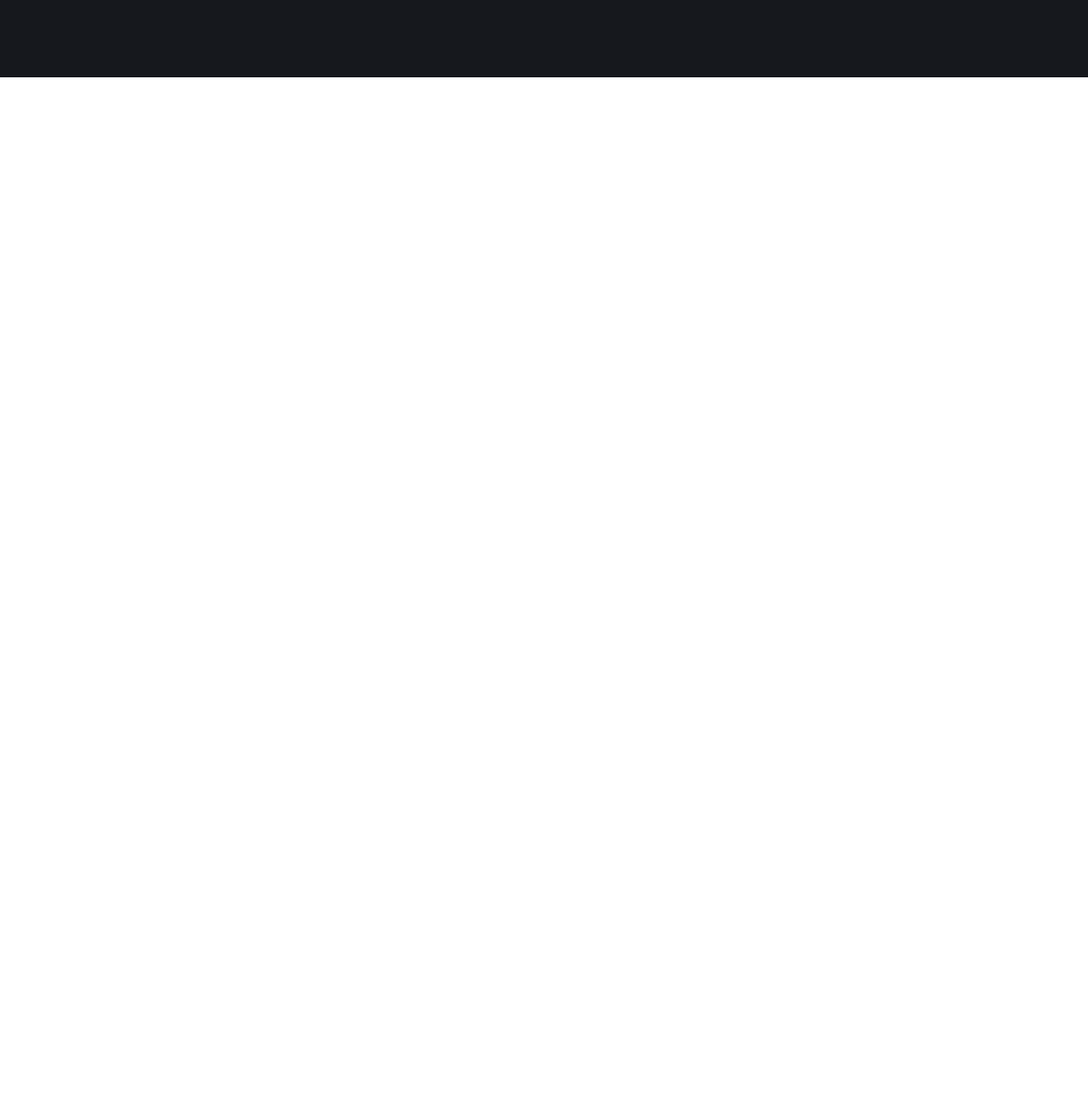
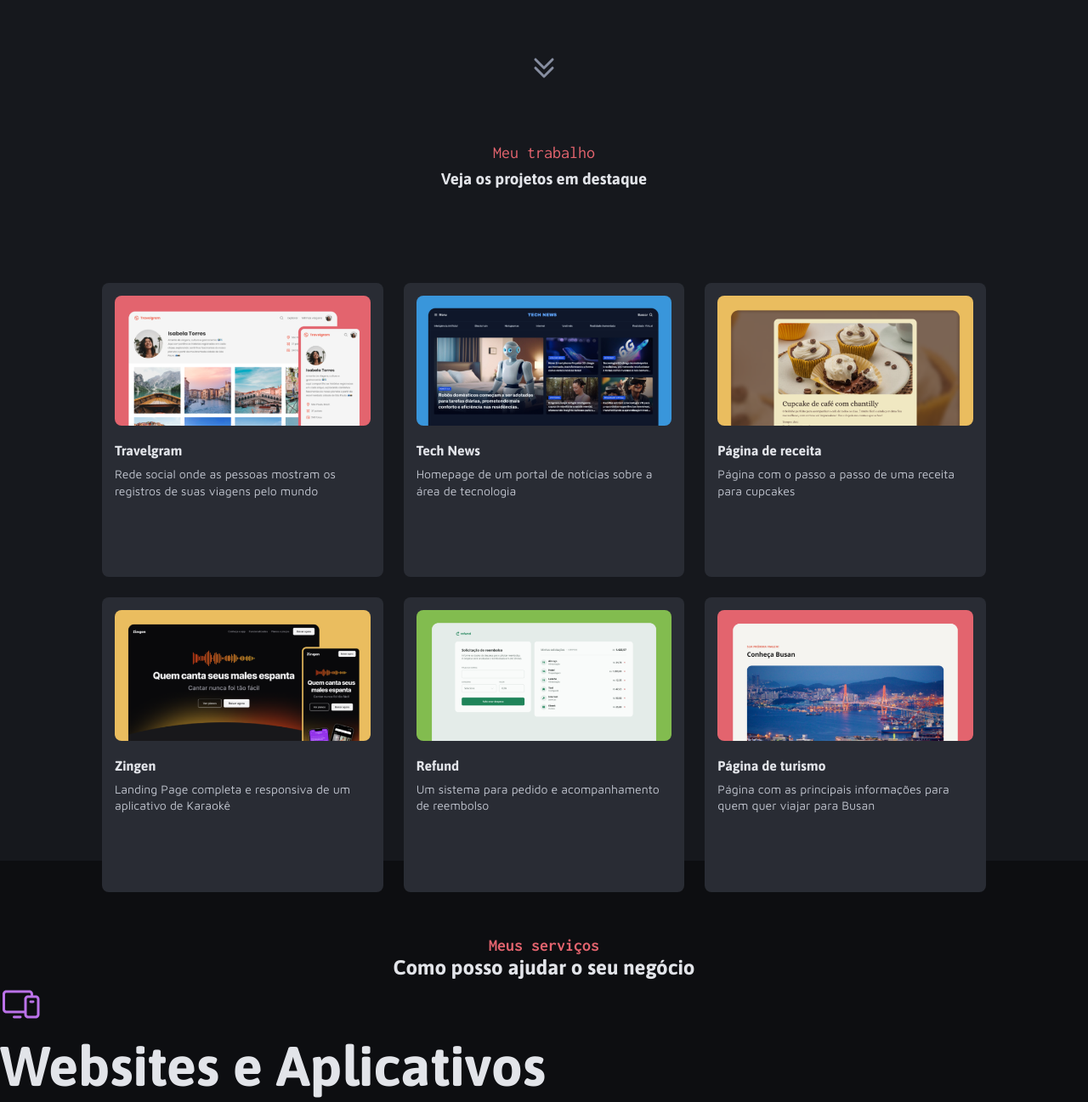
Before and after one commit to mylifebtc/projeto-portfoliodev-rocketseat, a plain HTML site: page index.html in a window 1280 px wide. Shown: the part 659-1956 px from the top of the page at 85% size. Before the commit the page ends 800 px from the top, so only its background shows below. Drawn offline with Linux system fonts and the light colour scheme.

Commit message:
começando a div services

```diff
--- a/index.html
+++ b/index.html
@@ -37,5 +37,96 @@
       <img src="assets/icons/Vector.svg" alt="seta" class="seta">
     </header>
   </div>
+  <div class="container-grid">
+    <div id="gridcontainer">
+      <h2 class="work">Meu trabalho</h2>
+      <h3 id="destaque">Veja os projetos em destaque</h3>
+
+      <div class="grid-container">
+        <div class="project-card">
+          <img src="assets/images/Thumbnail_Project-01.png" alt="Travelgram" class="project-image">
+          <div class="contentcard">
+            <h3>Travelgram</h3>
+            <p>
+              Rede social onde as pessoas mostram os registros de suas viagens pelo mundo
+            </p>
+          </div>
+        </div>
+
+        <div class="project-card">
+          <img src="assets/images/Thumbnail_Project-02.png" alt="Tech News" class="project-image">
+          <div class="contentcard">
+            <h3>Tech News</h3>
+            <p>
+              Homepage de um portal de notícias sobre a área de tecnologia
+            </p>
+          </div>
+        </div>
+
+        <div class="project-card">
+          <img src="assets/images/Thumbnail_Project-03.png" alt="Página de receita" class="project-image">
+          <div class="contentcard">
+            <h3>Página de receita</h3>
+            <p>
+              Página com o passo a passo de uma receita para cupcakes
+            </p>
+          </div>
+        </div>
+
+        <div class="project-card">
+          <img src="assets/images/Thumbnail_Project-04.png" alt="Zingen" class="project-image">
+          <div class="contentcard">
+            <h3>Zingen</h3>
+            <p>
+              Landing Page completa e responsiva de um aplicativo de Karaokê
+            </p>
+          </div>
+        </div>
+
+        <div class="project-card">
+          <img src="assets/images/Thumbnail_Project-05.png" alt="Refund" class="project-image">
+          <div class="contentcard">
+            <h3>Refund</h3>
+            <p>
+              Um sistema para pedido e acompanhamento de reembolso
+            </p>
+          </div>
+        </div>
+
+        <div class="project-card">
+          <img src="assets/images/Thumbnail_Project-06.png" alt="Página de turismo" class="project-image">
+          <div class="contentcard">
+            <h3>Página de turismo</h3>
+            <p>
+              Página com as principais informações para quem quer viajar para Busan
+            </p>
+          </div>
+        </div>
+      </div>
+    </div>
+  </div>
+  <main id="container-service">
+  <div id="services">
+    <div class="header">
+      <h2>Meus serviços</h2>
+      <h3>Como posso ajudar o seu negócio</h3>
+      <div id="card">
+        <img src="assets/vectorcards/Devices.svg" alt="Devices">
+        <h3>Websites e Aplicativos</h3>
+        <p>Desenvolvimento de interfaces</p>
+      </div>
+      <div id="card">
+        <img src="assets/vectorcards/HardDrives.svg" alt="HardDrives">
+        <h3>API e banco de dados</h3>
+        <p>Criação de serviços do sistema</p>
+      </div>
+      <div id="card">
+        <img src="assets/vectorcards/Infinity.svg" alt="Infinity">
+        <h3>DevOps</h3>
+        <p>Gestão e infraestrutura da aplicação</p>
+      </div>
+    </div>
+  </div>
+</main>
 </body>
 </html>
--- /dev/null
+++ b/styles/container.css
@@ -0,0 +1,28 @@
+.work {
+  font-family: "Inconsolata", monospace;
+  color:#E3646E;
+  font-size: 20px;
+  line-height: 120%;
+  font-weight: 400;
+  text-align: center;
+  padding-top: 72px;
+}
+#destaque {
+  color: var(--gray-600);
+  font-family: "Asap", sans-serif;
+  font: bold 24px/120%;
+  text-align: center;
+  margin-bottom: 56px;
+  margin-top: 8px;
+}
+.container-grid {
+  background-color: var(--gray-200);
+  height: 917px;
+  width: auto;
+}
+
+.grid-container {
+  background-color: var(--gray-200);
+  height: 917px;
+  width: auto;
+}
--- a/styles/global.css
+++ b/styles/global.css
@@ -22,3 +22,10 @@
 /* font-family: "Asap", sans-serif; */
 /* font-family: "Maven Pro", sans-serif; */
 /* font-family: "Inconsolata", monospace; */
+
+
+.container1 {
+  background-color: var(--gray-200);
+  width: 100%;
+  height: 917px;
+}
--- /dev/null
+++ b/styles/grid.css
@@ -0,0 +1,48 @@
+.grid-container {
+  display: grid;
+  grid-template-columns: repeat(3, 1fr);
+  gap: 24px;
+  padding-top: 56px;
+  padding-left: 120px;
+  padding-right: 120px;
+  padding-bottom: 144px;
+}
+
+ .project-card {
+  display: flex;
+  flex-direction: column;
+  align-items: center;
+  background-color: var(--gray-300);
+  padding: 15px;
+  border-radius: 8px;
+  }
+
+.project-image {
+  width: 100%;
+  height: auto;
+  object-fit: cover;
+  border-radius: 8px;
+}
+
+.contentcard {
+  text-align: initial;
+  margin-top: 20px;
+ }
+
+
+.contentcard > h3 {
+  font-family: "Asap", sans-serif;
+  color: var(--gray-600);
+  font-size: 16px;
+  font-weight: bold;
+  line-height: 120%;
+  margin-bottom: 8px;
+ }
+
+ .contentcard p {
+  font-family: "Maven Pro", sans-serif;
+  color: var(--gray-500);
+  font-size: 14px;
+  line-height: 140%;
+  font-weight: 400;
+ }
--- a/styles/header.css
+++ b/styles/header.css
@@ -8,13 +8,9 @@ font-weight: 400;
 }
 
 .container {
-  background-image: url(/assets/backgrounds-imgs/Background_Intro.png);
-  background-repeat: no-repeat;
-  width: 100%;
-  height: 750px;
+  background: url(/assets/backgrounds-imgs/Background_Intro.png);
   background-size: cover;
   text-align: center;
-
 }
 
 .header {
@@ -26,7 +22,7 @@ font-weight: 400;
 }
 
 .user {
-  padding-top: 125px;
+  padding-top: 220px;
 }
 
 strong {
@@ -43,7 +39,6 @@ header > p {
 }
 
 
-
 ul  {
   font-family: "Maven Pro", sans-serif;
   line-height: 140%;
@@ -56,8 +51,6 @@ ul  {
   border-radius: 30px;
 }
 
-ul > img {
-}
 .GitHub{
 width: 24px;
 height: 24px;
@@ -104,5 +97,4 @@ font-family: "Maven Pro", sans-serif;
 
 .seta {
 margin-top: 94px;
-
 }
--- a/styles/index.css
+++ b/styles/index.css
@@ -1,2 +1,5 @@
 @import url(global.css);
 @import url(header.css);
+@import url(container.css);
+@import url(grid.css);
+@import url(services.css);
--- /dev/null
+++ b/styles/services.css
@@ -0,0 +1,22 @@
+#container-service {
+  background-color: var(--gray-100);
+  width: 100%;
+}
+
+.header > h2 {
+  color: #E3646E;
+  font-size: 20px;
+  font-family: "Inconsolata", monospace;
+  line-height: 120%;
+  text-align: center;
+  padding-top: 88px;
+}
+
+.header > h3 {
+  font-family: "Asap", sans-serif;
+  color: var(--gray-600);
+  font-size: 24px;
+  line-height: 120%;
+  font-weight: bold;
+  text-align: center;
+}
```
Also changed, not shown: assets/vectorcards/Devices.svg (added), assets/vectorcards/HardDrives.svg (added), assets/vectorcards/Infinity.svg (added).
